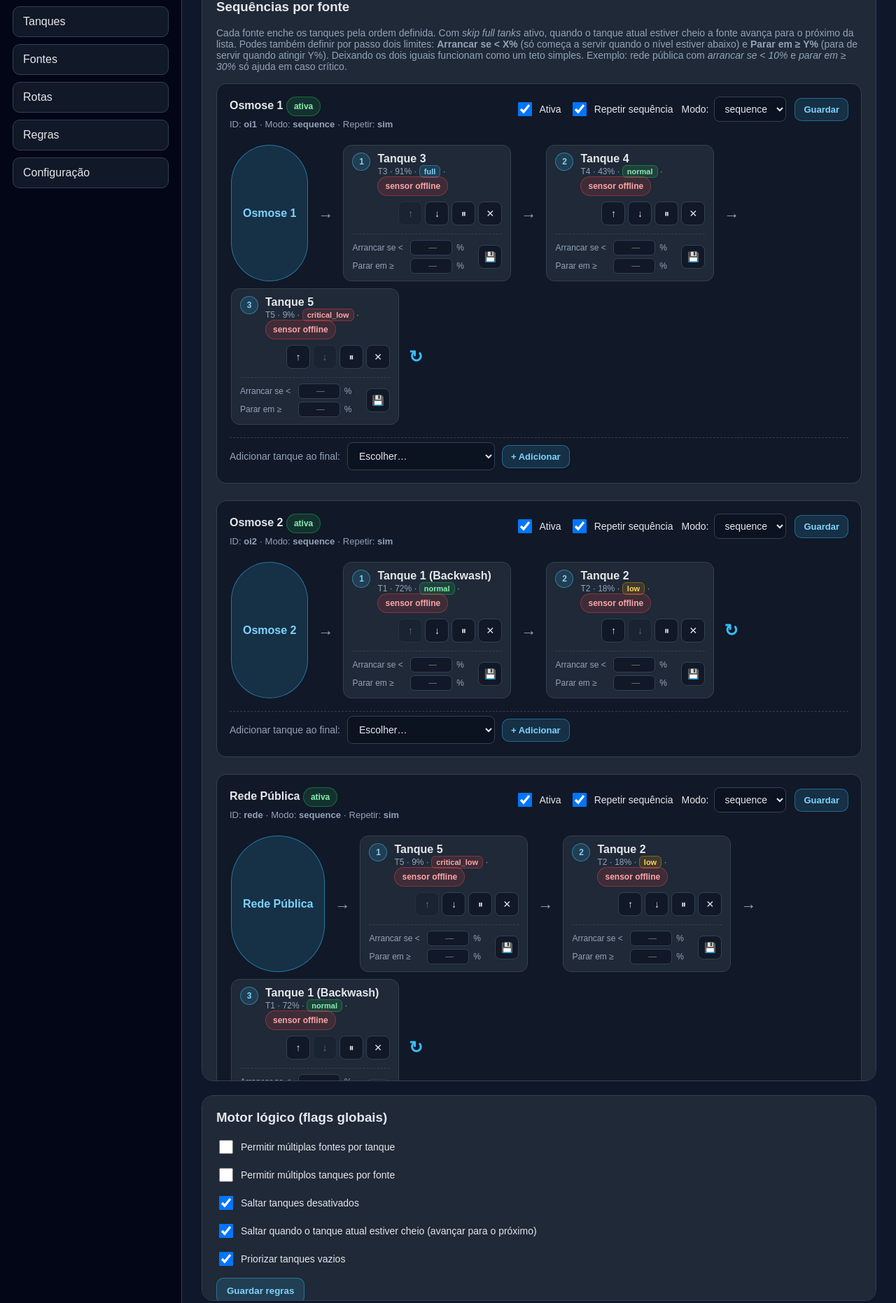
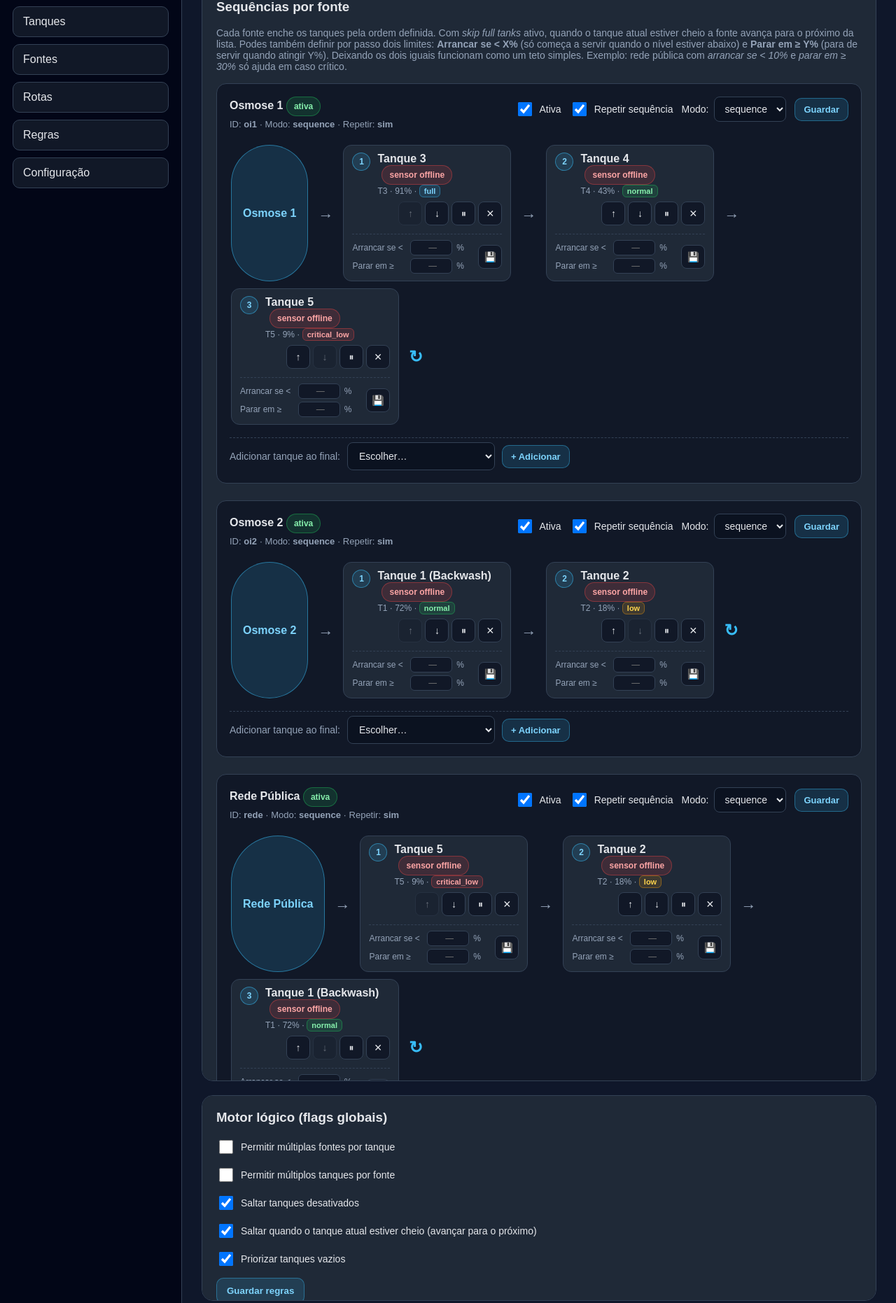
Before and after one commit to ViCor44/tank_control, a Flask app: page /rules in a window 1280 px wide. Shown: the part 138-2000 px from the top of the page at 70% size. Run offline with Flask 3, Linux system fonts and the light colour scheme.

Commit message:
bug em rules

```diff
--- a/templates/rules.html
+++ b/templates/rules.html
@@ -109,6 +109,9 @@
                     {% elif step.is_target %}
                       <span class="badge badge-status-waiting" style="margin-left: 6px;">a aguardar</span>
                     {% endif %}
+                    {% if step.tank_exists and step.enabled and not step.sensor_ok %}
+                      <span class="badge badge-status-critical_low" style="margin-left: 6px;" title="Sensor offline — leituras acima são o último valor conhecido. A fonte não serve este tanque enquanto o sensor não recuperar.">sensor offline</span>
+                    {% endif %}
                   </span>
                 </div>
                 <div class="sequence-step-meta">
@@ -116,9 +119,6 @@
                   {% if step.level_percent is not none %}· {{ step.level_percent }}%{% endif %}
                   {% if step.status and step.status != 'unknown' %}
                   · <span class="badge-status-{{ step.status }} sequence-status-badge">{{ step.status }}</span>
-                  {% endif %}
-                  {% if step.tank_exists and step.enabled and not step.sensor_ok %}
-                  · <span class="badge badge-status-critical_low" title="Sensor offline — leituras acima são o último valor conhecido. A fonte não serve este tanque enquanto o sensor não recuperar.">sensor offline</span>
                   {% endif %}
                   {% if not step.tank_exists %}· <span style="color: var(--red);">tanque não existe</span>{% endif %}
                   {% if step.tank_exists and not step.has_route %}· <span style="color: var(--red);">sem rota</span>{% endif %}
```
